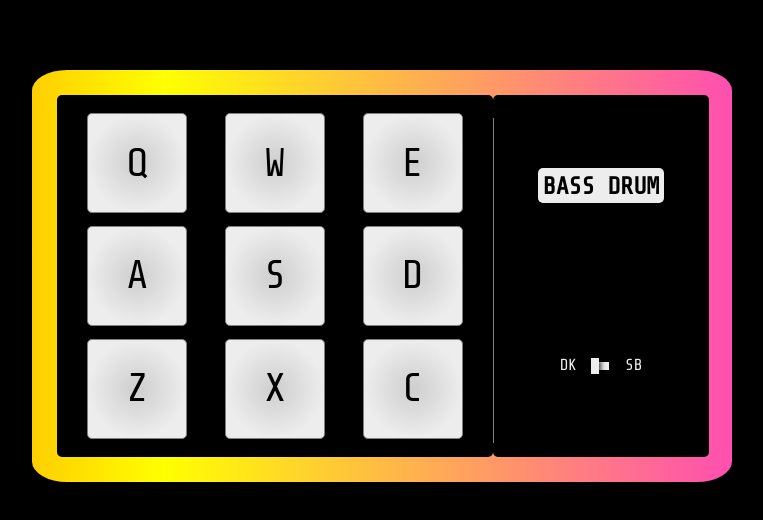
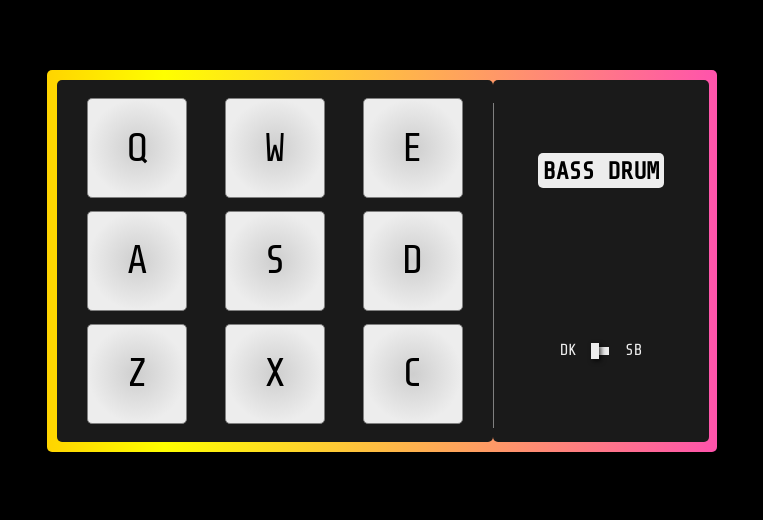
Before and after one commit to melocj2/fcctrinkets, a React (Create React App) app in the folder soundbapp/: page / in a window 1280 px wide. Shown: the top 520 px of the page, without its empty margins (258-1021 px from the left). Built offline with nearby package versions, Linux system fonts and the light colour scheme.

Commit message:
added a green focus pseudo element and two images, may have to modify them later

```diff
--- a/soundbapp/src/App.css
+++ b/soundbapp/src/App.css
@@ -18,7 +18,7 @@ body {
   width: 400px;
   padding: 18px;
   border-radius: 5px;
-  background-color: black;
+  background-color: rgb(26, 26, 26);
   }
 
   #grid button {
@@ -38,13 +38,22 @@ body {
     );
   }
 
+  #grid button:active {
+    background-image:
+    radial-gradient(
+      circle closest-side,
+      rgb(206, 206, 206),
+      rgb(169, 245, 169)
+    );
+  }
+
   #display {
     display: grid;
     grid-template-rows: 1fr 1fr;
     grid-template-columns: 1fr;
     width: 216px;
     border-radius: 5px;
-    background-color: black;
+    background-color: rgb(26, 26, 26);
     position: relative;
   }
 
@@ -65,8 +74,8 @@ body {
     width: 650px;
     margin: auto;
     margin-top: 70px;
-    border-radius: 5%;
-    border: 25px solid transparent;
+    border-radius: 5px;
+    border: 10px solid transparent;
     background: linear-gradient(90deg, rgba(2,0,36,1) 0%, rgba(255,165,0,1) 0%, rgba(255,101,0,1) 0%, rgba(255,255,0,1) 33%, rgba(255,0,255,1) 97%) no-repeat fixed center;
     position: relative;
   }
```
Also changed, not shown: soundbapp/src/images/drum.png (added), soundbapp/src/images/laugh.jpg (added).
